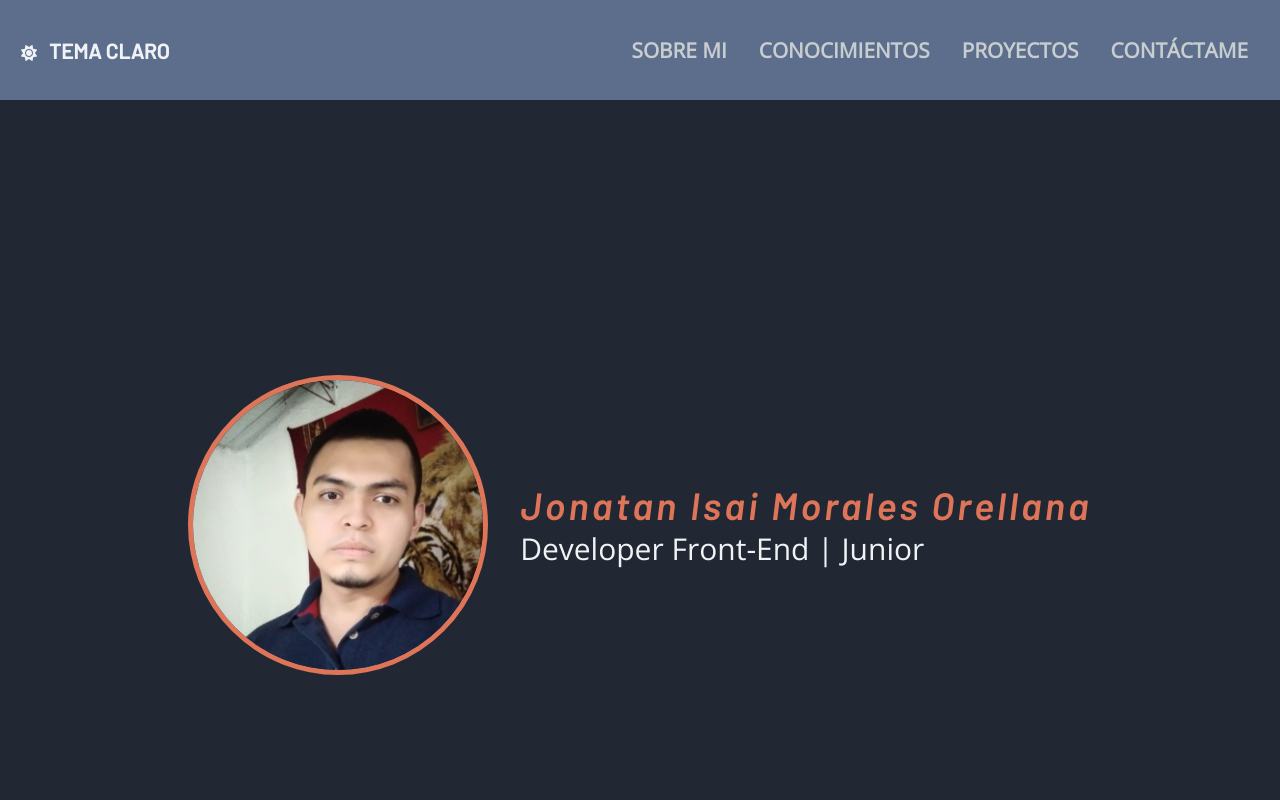
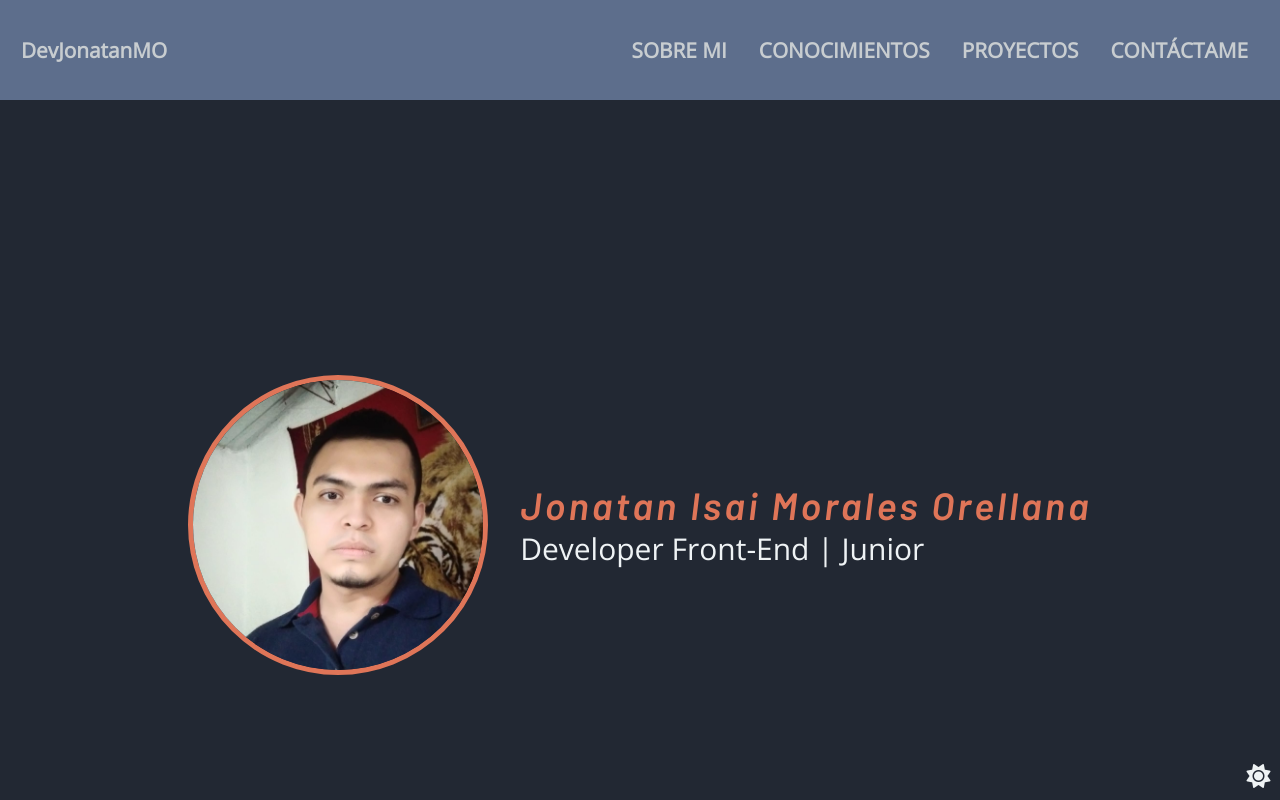
Before and after one commit to DevJonatanMorales/DevJonatanMO, a plain HTML site: page index.html in a window 1280 px wide. Shown: the top 800 px of the page. Drawn offline with nearby package versions, Linux system fonts and the light colour scheme.

Commit message:
boton flotente

```diff
--- a/index.html
+++ b/index.html
@@ -3,21 +3,19 @@
 
 <head>
   <meta charset="UTF-8">
-  <meta http-equiv="X-UA-Compatible" content="IE=edge" >
-  <meta name="viewport" content="width=device-width, initial-scale=1.0" >
+  <meta http-equiv="X-UA-Compatible" content="IE=edge">
+  <meta name="viewport" content="width=device-width, initial-scale=1.0">
 
-  <link
-      rel="stylesheet"
-      href="https://cdnjs.cloudflare.com/ajax/libs/font-awesome/6.1.1/css/all.min.css"
-      integrity="sha512-KfkfwYDsLkIlwQp6LFnl8zNdLGxu9YAA1QvwINks4PhcElQSvqcyVLLD9aMhXd13uQjoXtEKNosOWaZqXgel0g=="
-      crossorigin="anonymous"
-      referrerpolicy="no-referrer">
+  <link rel="stylesheet" href="https://cdnjs.cloudflare.com/ajax/libs/font-awesome/6.1.1/css/all.min.css"
+    integrity="sha512-KfkfwYDsLkIlwQp6LFnl8zNdLGxu9YAA1QvwINks4PhcElQSvqcyVLLD9aMhXd13uQjoXtEKNosOWaZqXgel0g=="
+    crossorigin="anonymous" referrerpolicy="no-referrer">
 
   <link rel="preconnect" href="https://fonts.googleapis.com">
   <link rel="preconnect" href="https://fonts.gstatic.com" crossorigin>
-  <link href="https://fonts.googleapis.com/css2?family=Barlow:ital,wght@0,500;1,600;1,800&family=Open+Sans&display=swap" rel="stylesheet">
+  <link href="https://fonts.googleapis.com/css2?family=Barlow:ital,wght@0,500;1,600;1,800&family=Open+Sans&display=swap"
+    rel="stylesheet">
 
-  <link rel="stylesheet" href="css/styles.css" >
+  <link rel="stylesheet" href="css/styles.css">
   <title>DevJonatanMO</title>
 </head>
 
@@ -25,17 +23,11 @@
   <article class="article">
 
     <nav class="navbar" id="mainNavbar">
+
       <div class="navbar__container">
-        <input id="btnCheckbox" type="checkbox">
-        <div class="navbar__themes">
-          <i id="iconTheme" class="fa-solid fa-sun"></i>
-          <label for="btnCheckbox" class="navbar__theme" id="btnTheme">
-            TEMA CLARO
-          </label>
-        </div>
+        <a class="navbar__link" id="about" href="#header">DevJonatanMO</a>
 
         <input id="checkboxMenu" type="checkbox">
-
         <label id="btnMenu" class="navbar__icon__container" for="checkboxMenu">
           <i class="fa-solid fa-bars"></i>
         </label>
@@ -59,7 +51,7 @@
 
 
     <header id="header" class="section section__bgColor">
-      <img class="section__avatar" src="./assets/images/YO.jpeg" alt="Foto de perfil" >
+      <img class="section__avatar" src="./assets/images/YO.jpeg" alt="Foto de perfil">
       <h2 class="section__name">
         Jonatan Isai <wbr> Morales Orellana <wbr>
         <span class="section__subName"> Developer <wbr> Front-End | Junior </span>
@@ -67,11 +59,12 @@
     </header>
 
     <section id="yo" class="section">
-      <img class="section__img" src="./assets/images/undraw_programming.svg" alt="undraw programming" >
+      <img class="section__img" src="./assets/images/undraw_programming.svg" alt="undraw programming">
       <div class="section__container">
         <h2 class="section__title">Sobre Mi</h2>
         <p class="section__text">
-          Ingeniero en sistemas y redes informáticas graduado de la Universidad Gerardo Barrios El Salvador Usulután, aficionado por el desarrollo web, busco
+          Ingeniero en sistemas y redes informáticas graduado de la Universidad Gerardo Barrios El Salvador Usulután,
+          aficionado por el desarrollo web, busco
           oportunidad para adquirir experiencia en el desarrollo front-end; Busco siempre
           trabajar en equipo, cooperando con todos y apoyando de la mejor
           manera posible, siendo respoble y puntual.
@@ -92,7 +85,8 @@
             <a id="leguajes" class="nav__links" href="#leguaje__chil">
               LANGUAGE
               <span>
-                <img id="icon__leguajes" class="nav__icon" src="./assets/icons/icon-arrow-down.svg" alt="icon arrow down">
+                <img id="icon__leguajes" class="nav__icon" src="./assets/icons/icon-arrow-down.svg"
+                  alt="icon arrow down">
               </span>
             </a>
 
@@ -110,7 +104,8 @@
             <a id="leguajes" class="nav__links" href="#leguaje__chil">
               MARKUP/STYLING LANGUAGE
               <span>
-                <img id="icon__leguajes" class="nav__icon" src="./assets/icons/icon-arrow-down.svg" alt="icon arrow down">
+                <img id="icon__leguajes" class="nav__icon" src="./assets/icons/icon-arrow-down.svg"
+                  alt="icon arrow down">
               </span>
             </a>
 
@@ -129,7 +124,8 @@
             <a id="frameworks" class="nav__links" href="#frameworks__chil">
               CSS FRAMEWORKS
               <span>
-                <img id="icon__framework" class="nav__icon" src="./assets/icons/icon-arrow-down.svg" alt="icon arrow down">
+                <img id="icon__framework" class="nav__icon" src="./assets/icons/icon-arrow-down.svg"
+                  alt="icon arrow down">
               </span>
             </a>
 
@@ -144,7 +140,8 @@
             <a id="frameworks" class="nav__links" href="#frameworks__chil">
               CSS PREPROCESSOR
               <span>
-                <img id="icon__framework" class="nav__icon" src="./assets/icons/icon-arrow-down.svg" alt="icon arrow down">
+                <img id="icon__framework" class="nav__icon" src="./assets/icons/icon-arrow-down.svg"
+                  alt="icon arrow down">
               </span>
             </a>
 
@@ -207,7 +204,7 @@
 
       </div>
 
-      <img class="section__img" src="./assets/images/habilidades duras.png" alt="undraw programming" >
+      <img class="section__img" src="./assets/images/habilidades duras.png" alt="undraw programming">
     </section>
 
     <section id="proyectos" class="section section__column">
@@ -249,10 +246,12 @@
       <h2 class="section__title">Contactame</h2>
       <ul class="section__navbar">
         <li class="section__links">
-          <a target="_blank" class="section__link" href="https://www.facebook.com/jonatan.morales.3572846/"><i class="fa-brands fa-facebook"></i></a>
+          <a target="_blank" class="section__link" href="https://www.facebook.com/jonatan.morales.3572846/"><i
+              class="fa-brands fa-facebook"></i></a>
         </li>
         <li class="section__links">
-          <a target="_blank" class="section__link" href="https://www.linkedin.com/in/devjonatanmo/"><i class="fa-brands fa-linkedin"></i></a>
+          <a target="_blank" class="section__link" href="https://www.linkedin.com/in/devjonatanmo/"><i
+              class="fa-brands fa-linkedin"></i></a>
         </li>
         <li class="section__links">
           <a target="_blank" class="section__link" href="https://github.com/DevJonatanMorales">
@@ -262,6 +261,11 @@
       </ul>
     </footer>
 
+    <input id="btnCheckbox" type="checkbox">
+    <label for="btnCheckbox" class="btn__theme" id="btnTheme">
+      <i id="iconTheme" class="fa-solid fa-sun"></i>
+    </label>
+
   </article>
 
   <script src="js/scripts.js"></script>
--- a/js/scripts.js
+++ b/js/scripts.js
@@ -9,12 +9,6 @@ window.addEventListener('DOMContentLoaded', e => {
   const skills = document.getElementById('skills');
   const projects = document.getElementById('projects');
   const contact = document.getElementById('contact');
-
-  /*
-  * themes
-  */
-  const themeLight = "TEMA CLARO";
-  const themeDark = "TEMA OSCURO";
 
   // * btn temas
   let iconTheme = document.getElementById("iconTheme");
@@ -32,23 +26,16 @@ window.addEventListener('DOMContentLoaded', e => {
 
     if (window.scrollY === 0) {
       mainNavbar.classList.remove('navbar-shrink');
-      btnTheme.classList.remove('navbar____theme-shrink');
-
-      about.classList.remove('navbar__link-shrink');
-      skills.classList.remove('navbar__link-shrink');
-      projects.classList.remove('navbar__link-shrink');
-      contact.classList.remove('navbar__link-shrink');
     } else {
       mainNavbar.classList.add('navbar-shrink');
-      btnTheme.classList.add('navbar____theme-shrink');
 
-      about.classList.add('navbar__link-shrink');
-      skills.classList.add('navbar__link-shrink');
-      projects.classList.add('navbar__link-shrink');
-      contact.classList.add('navbar__link-shrink');
     }
   }
 
+
+  /*
+  * themes
+  */
   const activeAcordion = (element) => {
     if (element.classList.contains("nav__children-active")) {
       element.classList.remove("nav__children-active");
@@ -61,12 +48,10 @@ window.addEventListener('DOMContentLoaded', e => {
     document.getElementById("body").classList.toggle("theme");
 
     if (isBtnCheckbox.checked == true) {
-      btnTheme.innerText = themeLight;
       iconTheme.classList.remove("fa-moon");
       iconTheme.classList.add("fa-sun");
 
     } else {
-      btnTheme.innerText = themeDark;
       iconTheme.classList.remove("fa-sun");
       iconTheme.classList.add("fa-moon");
 
--- a/scss/styles.scss
+++ b/scss/styles.scss
@@ -26,6 +26,17 @@ body.theme {
     --navbar-color: rgba(255, 255, 255, 0.5);
 }
 
+.btn__theme {
+    cursor: pointer;
+    color: var(--primary-colors);
+    font-family: variables.$title;
+    font-size: 1.5rem;
+    margin: 0.6rem;
+    position: fixed;
+    bottom: 0;
+    right: 0;
+
+}
 #btnCheckbox,
 #checkboxMenu {
     display: none;
```
Also changed, not shown: css/styles.css, 1 other file.
